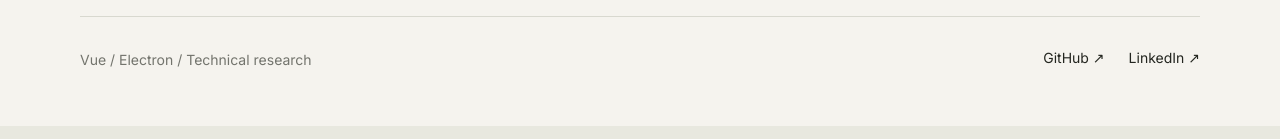
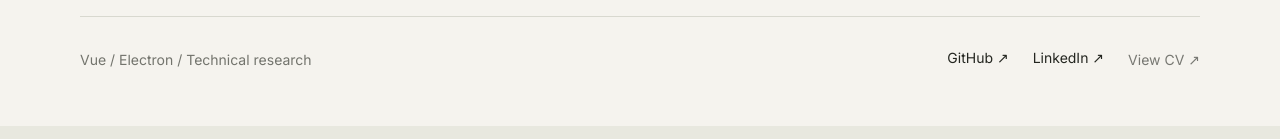
Before and after one commit to trongtlh/Trong.TruongPorfolio, a Vue app: page / in a window 1280 px wide. Shown: the part 479-618 px from the top of the page. Built offline with nearby package versions, Linux system fonts and the light colour scheme; a web font is replaced by a local one.

Commit message:
Keep CV button visible without URL
Render the CV action as a disabled button until a CV URL is configured.

```diff
--- a/src/components/SocialLinks.vue
+++ b/src/components/SocialLinks.vue
@@ -7,5 +7,19 @@ defineProps({ cv: { type: Boolean, default: true }, email: Boolean })
   <a v-if="profile.linkedin" :href="profile.linkedin" target="_blank" rel="noopener noreferrer">LinkedIn ↗</a>
   <a v-if="email && profile.email" :href="`mailto:${profile.email}`">Email ↗</a>
   <a v-if="cv && profile.cvUrl" :href="profile.cvUrl" target="_blank" rel="noopener noreferrer">View CV ↗</a>
+  <button v-else-if="cv" class="cv-placeholder" type="button" disabled>View CV ↗</button>
   <RouterLink v-if="!profile.github && !profile.linkedin && !profile.cvUrl" to="/contact">Let’s connect ↗</RouterLink>
 </div></template>
+
+<style scoped>
+.cv-placeholder {
+  appearance: none;
+  padding: 0;
+  border: 0;
+  background: transparent;
+  color: inherit;
+  font: inherit;
+  opacity: 0.6;
+  cursor: not-allowed;
+}
+</style>
```
